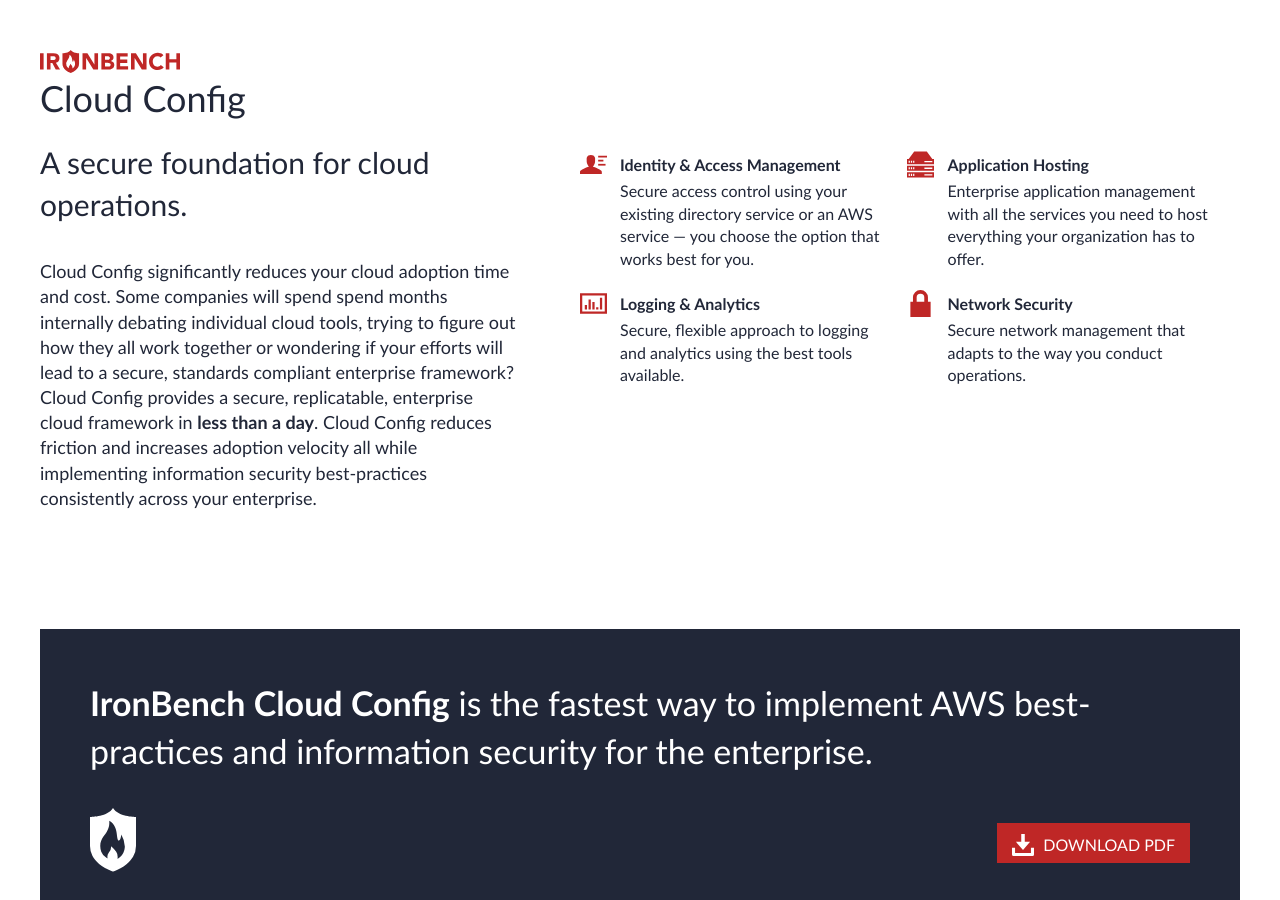
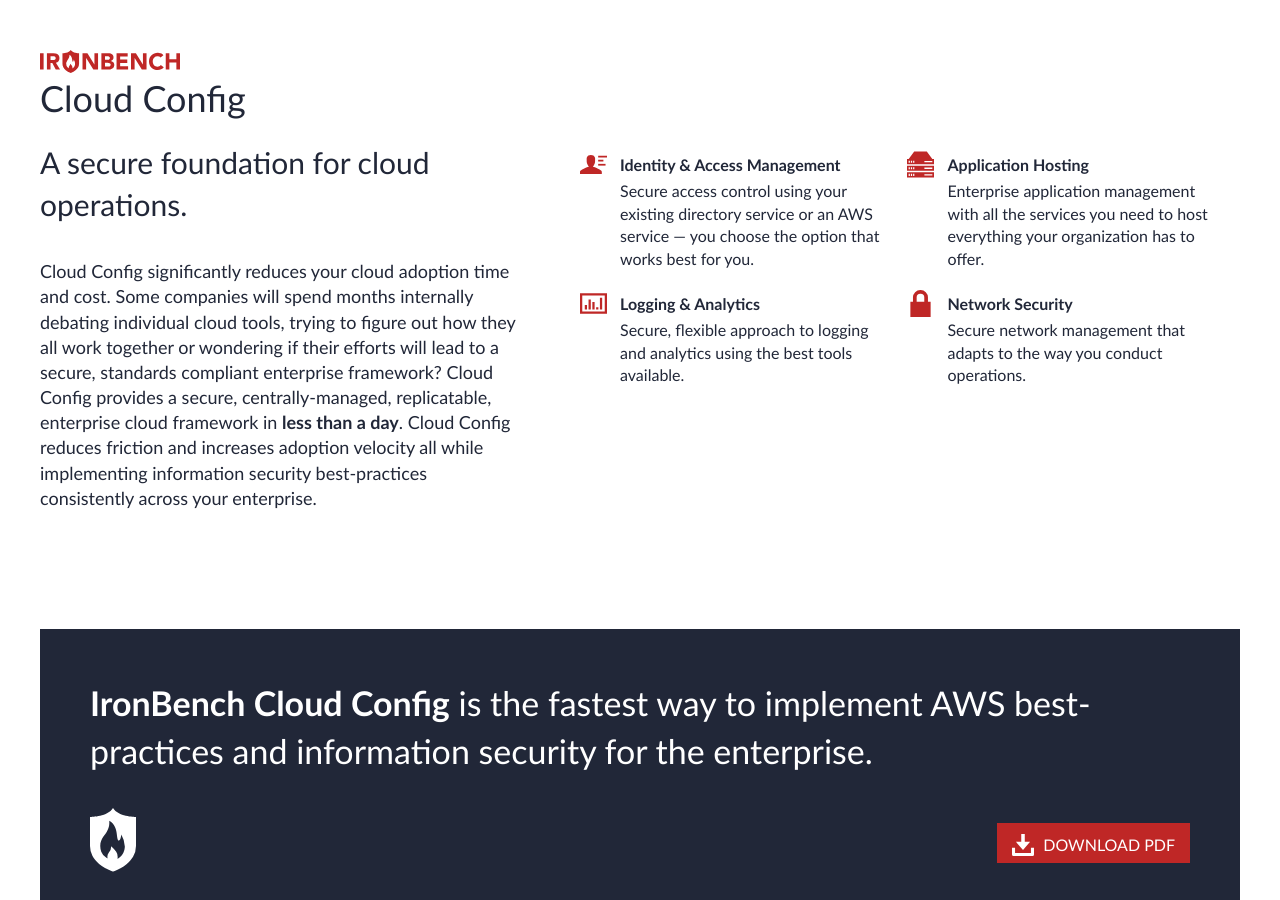
Before and after one commit to ironbench/ironbench.github.io, a Jekyll site: the page built from index.html, in a window 1280 px wide and 900 px high, scrolled down 550 px. Built offline with Jekyll 4.4.1, drawn with Linux system fonts in a browser that asks for light colours.

Commit message:
Copy Changes

```diff
--- a/_includes/content/products/cloud-config.html
+++ b/_includes/content/products/cloud-config.html
@@ -6,7 +6,7 @@
     <div class="product__desc">
       <h2>Cloud Config</h2>
       <h3>A secure foundation for cloud operations.</h3>
-      <p>Cloud Config significantly reduces your cloud adoption time and cost. Some companies will spend spend months internally debating individual cloud tools, trying to figure out how they all work together or wondering if your efforts will lead to a secure, standards compliant enterprise framework? Cloud Config provides a secure, replicatable, enterprise cloud framework in <strong>less than a day</strong>. Cloud Config reduces friction and increases adoption velocity all while implementing information security best-practices consistently across your enterprise.</p>
+      <p>Cloud Config significantly reduces your cloud adoption time and cost. Some companies will spend months internally debating individual cloud tools, trying to figure out how they all work together or wondering if their efforts will lead to a secure, standards compliant enterprise framework? Cloud Config provides a secure, centrally-managed, replicatable, enterprise cloud framework in <strong>less than a day</strong>. Cloud Config reduces friction and increases adoption velocity all while implementing information security best-practices consistently across your enterprise.</p>
     </div>
     <div class="product__info">
       <ul class="icon-list">
```
